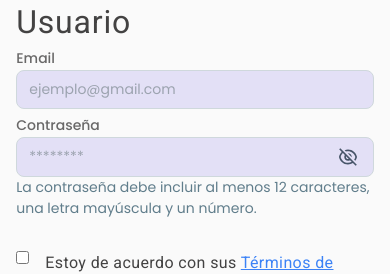
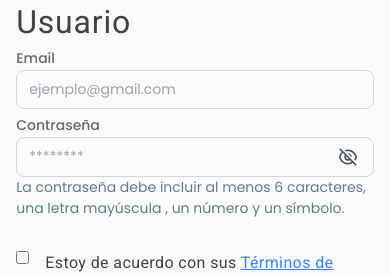
Before and after one commit to AdoptaUnJuniorPlatform/GT-HelpHub-Front, a React (Vite) app: page /register in a window 390 px wide. Shown: the part 759-1033 px from the top of the page. Built offline with nearby package versions, Linux system fonts and the light colour scheme; no server answers.

Commit message:
fix: Outline of PhoneSelect component

```diff
--- a/src/components/Note.tsx
+++ b/src/components/Note.tsx
@@ -1,8 +1,7 @@
-
-function Note() {
+function Note({ className }: { className: string }) {
   return (
-    <p className=" font-poppins text-blue-gray-500 font-normal text-[14px] w-full">
-      La contraseña debe incluir al menos 12 caracteres, una letra mayúscula y un número.
+    <p className={`font-poppins font-normal text-[14px] w-full ${className}`}>
+      La contraseña debe incluir al menos 6 caracteres, una letra mayúscula , un número y un símbolo.
     </p>
   )
 }
--- a/src/components/PhoneSelect.tsx
+++ b/src/components/PhoneSelect.tsx
@@ -4,7 +4,7 @@ import { Input } from '../types/types';
 function PhoneSelect( {type, placeholder, value, onChange, name, className}: Input ) {
   return (
     <div className="flex flex-col w-full font-normal not-italic font-poppins">
-      <div className={`flex flex-wrap items-center py-3 pd-4 pl-1 relative w-full text-slate-700 text-sm/[17.5px] rounded-lg p-3 h-auto gap-[10px] border-[1px] transition-all ${className}}`}>
+      <div className={`flex flex-wrap items-center py-3 pd-4 pl-1 relative w-full text-slate-700 text-sm/[17.5px] focus-within:ring-1 rounded-lg p-3 h-auto gap-[10px] border-[1px] transition-all ${className}}`}>
 
         <div className="flex items-center gap-1 border-r border-gray-300 pr-2 text-blue-gray-300">
           <Flag code="ES" className="w-6 h-auto" />
--- a/src/components/RegisterName.tsx
+++ b/src/components/RegisterName.tsx
@@ -19,7 +19,7 @@ function RegisterName( { title, placeholder, name, style, className, value, onCh
           onChange={onChange}
           placeholder={placeholder}
           style={style}
-          className={`text-slate-700 w-full text-sm md:text-base rounded-lg p-3 h-10 border border-blue-gray-100 mt-1.5 caret-violet-700 outline-violeta-100 outline-1 transition-all duration-300 focus:border-violet-500 ${className}`}
+          className={`text-slate-700 w-full text-sm md:text-base rounded-lg p-3 h-10 border border-blue-gray-100 mt-1.5 caret-violet-700 outline-violeta-100 outline-1 transition-all duration-300 focus:border-violet-500 bg-neutral-gray ${className}`}
         />
       </label>
     </section>
--- a/src/components/UserInput.tsx
+++ b/src/components/UserInput.tsx
@@ -26,7 +26,7 @@ function UserInput({ type, title, placeholder, name, value, style, className='',
           onChange={onChange}
           placeholder={placeholder}
           style={style}
-          className={`flex items-center text-slate-700 text-sm/[17.5px] rounded-lg p-3 gap-[10px] border-[1px] caret-violet-700  outline-1 w-full bg-[#E3E0F6] pr-10 lg:mb-2 ${className}`}
+          className={`flex items-center text-slate-700 text-sm/[17.5px] rounded-lg p-3 gap-[10px] border-[1px] caret-violet-700  outline-1 w-full pr-10 lg:mb-2 bg-neutral-gray ${className}`}
         />
 
         {type === "password" && (
--- a/src/pages/Register.tsx
+++ b/src/pages/Register.tsx
@@ -120,7 +120,7 @@ function Register() {
                 name="phone"
                 value={input.phone}
                 onChange={handleInputChange}
-                className={`${registerError.phone ? 'border-red-500 focus-within:border-red-500 ' : 'focus-within:ring-blue-500 mt-1.5 '}`}
+                className={`${registerError.phone ? 'focus-within:ring-red-500 border-red-500 focus-within:border-red-500 ' : ' mt-1.5 focus-within:border-violeta-100  focus-within:ring-violeta-100 '}`}
               />
 
             </div>
@@ -150,7 +150,7 @@ function Register() {
                 name="email"
                 value={input.email}
                 onChange={handleInputChange}
-                className={`w-[400px] h-[2.4rem]  border-blue-gray-100 ${registerError.email ? 'outline-red-500 border-red-500' : 'outline-violeta-100'}`}
+                className={`w-[400px] h-[2.4rem] border-blue-gray-100 bg-neutral-gray ${registerError.email ? 'outline-red-500 border-red-500 ' : 'outline-violeta-100 '}`}
               />
 
               <UserInput
@@ -164,8 +164,7 @@ function Register() {
                 className={`w-[400px] h-[2.5rem]  border-blue-gray-100 ${registerError.password ? 'outline-red-500 border-red-500' : 'outline-violeta-100'}`}
                 positionStyles="right-4 top-[70%]"
               />
-
-              <Note />
+              <Note className={`${registerError.password ? 'text-red-500' : 'text-blue-gray-500'} transition-colors duration-200`}/>
 
             </div>
 
```
